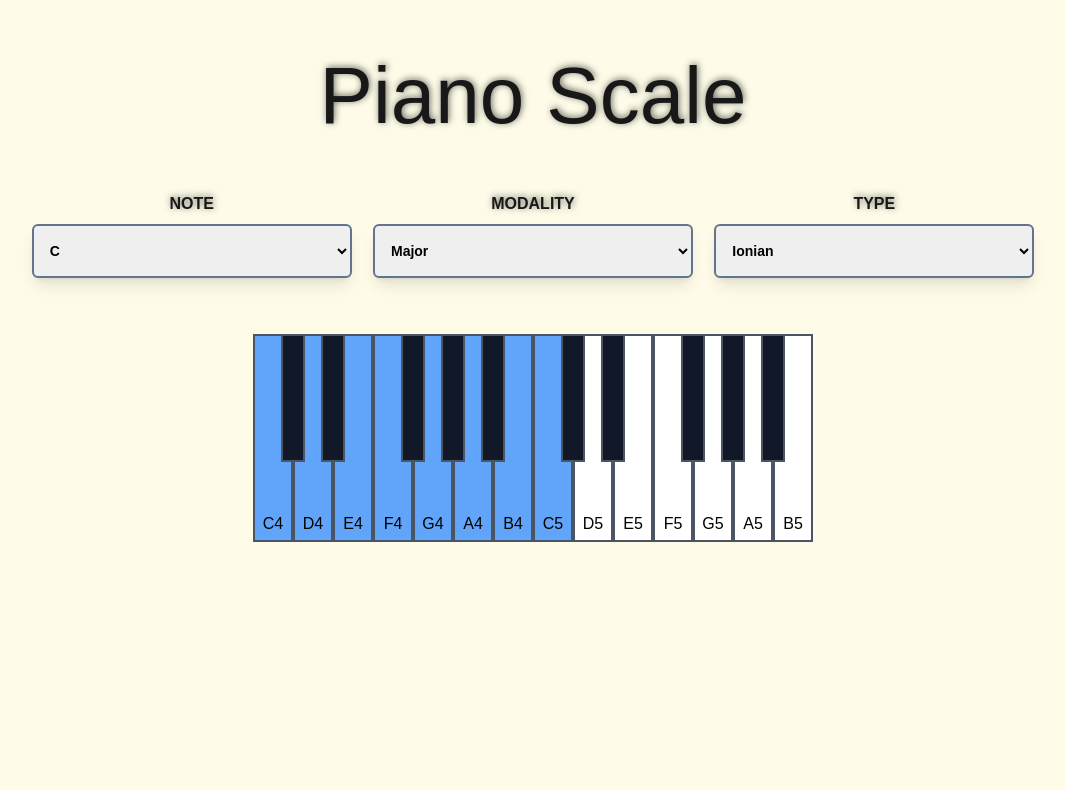
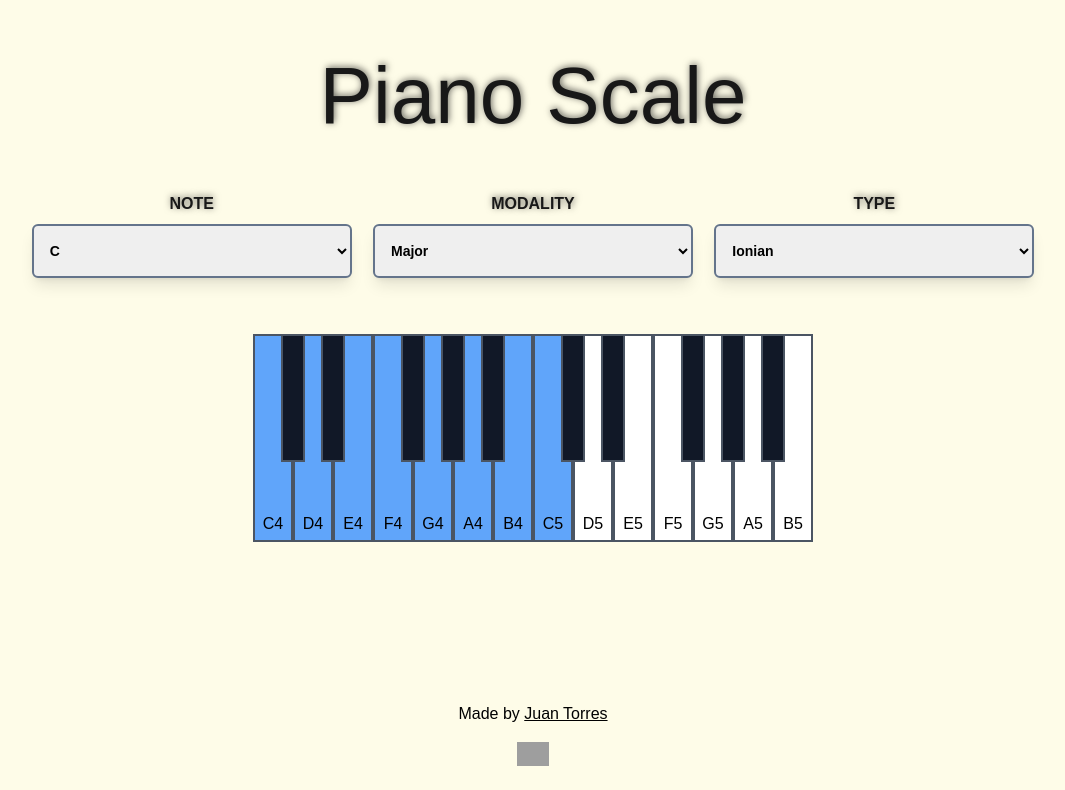
Before and after one commit to juanctorresf/piano-scale, a React (Vite) app: page / in a window 1280 px wide. Shown: the part 143-933 px from the top of the page, without its empty margins (107-1172 px from the left). Before the commit the page ends 800 px from the top, so only its background shows below. Built offline with nearby package versions, Linux system fonts and the light colour scheme; grey boxes are pictures that could not be loaded.

Commit message:
Add footer in main page

```diff
--- a/src/App.tsx
+++ b/src/App.tsx
@@ -1,6 +1,7 @@
 import { Piano } from "./components/Piano/Piano";
 import { Selectors } from "./components/InputSelectors/Selectors";
 import { Header } from "./components/Header/Header";
+import { Footer } from "./components/Footer/Footer.jsx";
 
 
 export const App = () => {
@@ -9,6 +10,7 @@ export const App = () => {
 			<Header />
 			<Selectors />
 			<Piano />
+			<Footer />
 		</main>
 	)
 }
```
